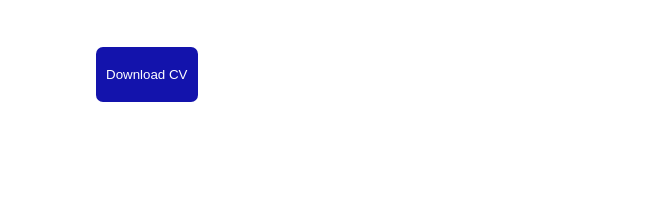
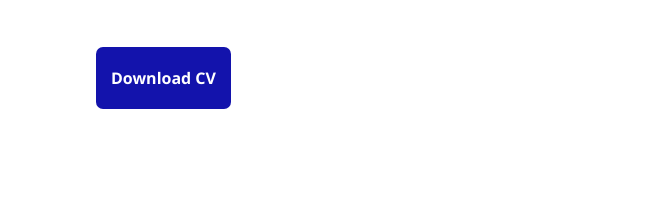
Before and after one commit to sayali-inc26/css-assignment, a plain HTML site: page assignment_7/index.html in a window 1280 px wide. Shown: the part 531-736 px from the top of the page, 634-1280 px from the left. Drawn offline with Linux system fonts and the light colour scheme.

Commit message:
changes in download button

```diff
--- a/assignment_7/style.css
+++ b/assignment_7/style.css
@@ -100,11 +100,14 @@ main>p{
 
 .myinfo button{
     border: none;
-    padding: 20px 10px 20px 10px;
+    padding: 20px 15px 20px 15px;
     border-radius: 7px;
     color: white;
     background-color: rgb(19, 19, 172);
     margin-top: 50px;
+    font-size: medium;
+    font-weight: 700;
+    font-family: 'Segoe UI', Tahoma, Geneva, Verdana, sans-serif;
 }
 
 #whatsappLogo{
```
